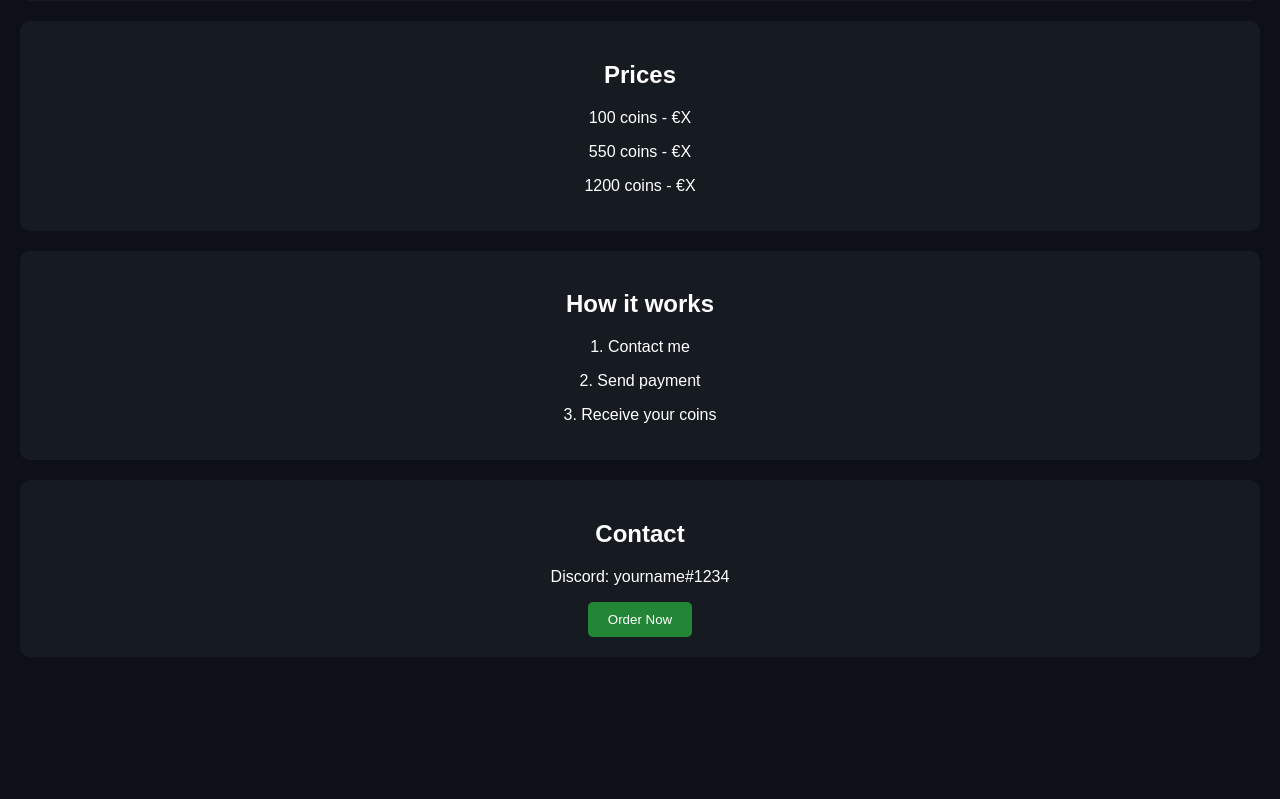
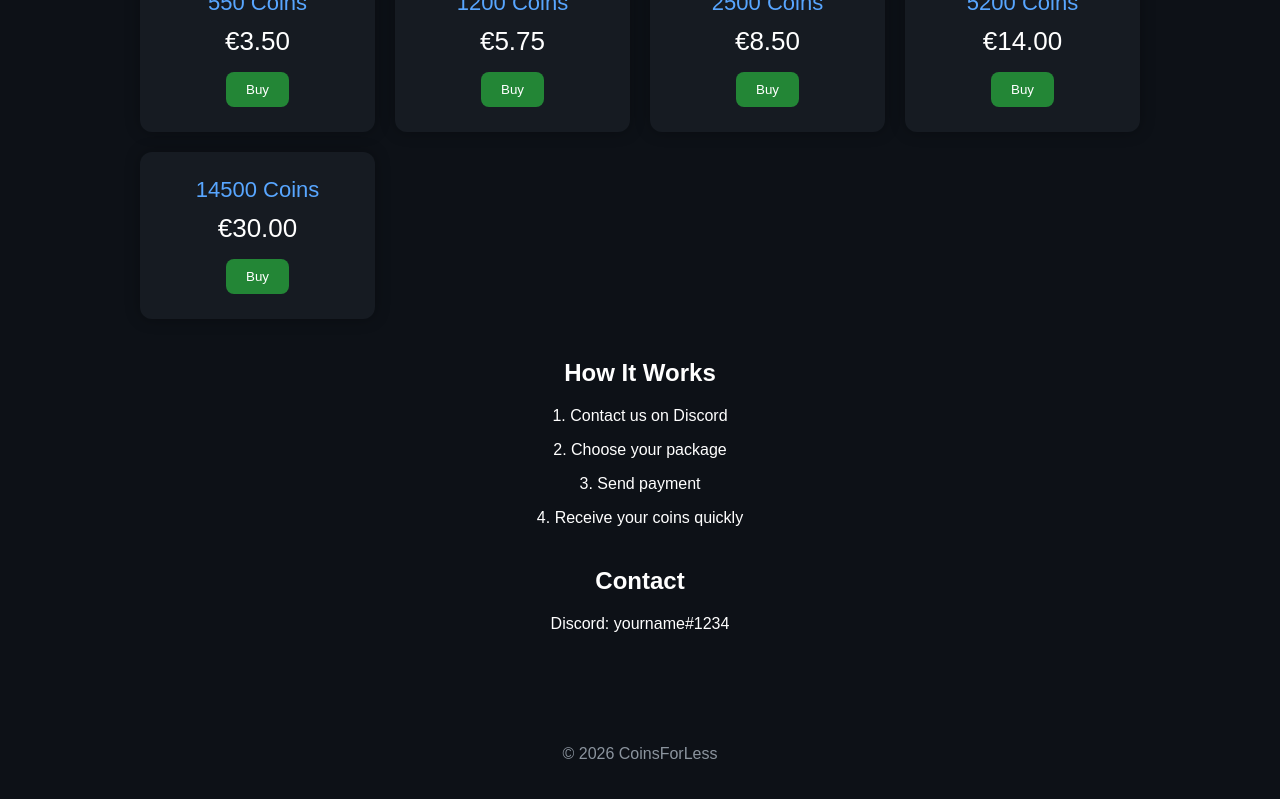
Before and after one commit to coinsforless/coinsforless.github.io, a plain HTML site: page index.html in a window 1280 px wide. Shown: the part 315-1114 px from the top of the page. Before the commit the page ends 992 px from the top, so only its background shows below. Drawn offline with Linux system fonts and the light colour scheme.

Commit message:
Update index.html

```diff
--- a/index.html
+++ b/index.html
@@ -2,69 +2,157 @@
 <html lang="en">
 <head>
   <meta charset="UTF-8">
-  <title>Cheap Pokémon GO Coins</title>
+  <title>CoinsForLess</title>
   <style>
     body {
-      font-family: Arial;
       margin: 0;
+      font-family: Arial, sans-serif;
       background: #0d1117;
       color: white;
+    }
+
+    header {
+      text-align: center;
+      padding: 40px 20px;
+      background: linear-gradient(135deg, #1f2937, #111827);
+    }
+
+    h1 {
+      margin: 0;
+      font-size: 42px;
+      color: #58a6ff;
+    }
+
+    .subtitle {
+      color: #c9d1d9;
+      margin-top: 10px;
+    }
+
+    .container {
+      max-width: 1000px;
+      margin: auto;
+      padding: 20px;
+    }
+
+    .pricing {
+      display: grid;
+      grid-template-columns: repeat(auto-fit, minmax(200px, 1fr));
+      gap: 20px;
+    }
+
+    .card {
+      background: #161b22;
+      padding: 25px;
+      border-radius: 12px;
+      text-align: center;
+      transition: 0.2s;
+      box-shadow: 0 0 15px rgba(0,0,0,0.3);
+    }
+
+    .card:hover {
+      transform: translateY(-5px);
+    }
+
+    .coins {
+      font-size: 22px;
+      margin-bottom: 10px;
+      color: #58a6ff;
+    }
+
+    .price {
+      font-size: 26px;
+      margin-bottom: 15px;
+    }
+
+    button {
+      background: #238636;
+      border: none;
+      padding: 10px 20px;
+      color: white;
+      border-radius: 8px;
+      cursor: pointer;
+    }
+
+    button:hover {
+      background: #2ea043;
+    }
+
+    .section {
+      margin-top: 40px;
       text-align: center;
     }
-    header {
-      background: #161b22;
+
+    footer {
+      text-align: center;
       padding: 20px;
-    }
-    h1 {
-      color: #58a6ff;
-    }
-    .box {
-      background: #161b22;
-      margin: 20px;
-      padding: 20px;
-      border-radius: 10px;
-    }
-    button {
-      background: #238636;
-      color: white;
-      padding: 10px 20px;
-      border: none;
-      border-radius: 5px;
-      cursor: pointer;
+      margin-top: 40px;
+      color: #8b949e;
     }
   </style>
 </head>
 <body>
 
 <header>
-  <h1>Pokémon GO Coins Shop</h1>
-  <p>Fast • Cheap • Simple</p>
+  <h1>CoinsForLess</h1>
+  <p class="subtitle">Cheap PokéCoins • Fast Delivery • 24/7 Service</p>
 </header>
 
-<div class="box">
-  <h2>Welcome</h2>
-  <p>Get your Pokémon GO coins for lower prices.</p>
+<div class="container">
+
+  <div class="section">
+    <h2>Our Prices</h2>
   </div>
 
-<div class="box">
-  <h2>Prices</h2>
-  <p>100 coins - €X</p>
-  <p>550 coins - €X</p>
-  <p>1200 coins - €X</p>
+  <div class="pricing">
+    <div class="card">
+      <div class="coins">550 Coins</div>
+      <div class="price">€3.50</div>
+      <button onclick="alert('Contact us on Discord to order')">Buy</button>
     </div>
 
-<div class="box">
-  <h2>How it works</h2>
-  <p>1. Contact me</p>
-  <p>2. Send payment</p>
-  <p>3. Receive your coins</p>
+    <div class="card">
+      <div class="coins">1200 Coins</div>
+      <div class="price">€5.75</div>
+      <button onclick="alert('Contact us on Discord to order')">Buy</button>
     </div>
 
-<div class="box">
+    <div class="card">
+      <div class="coins">2500 Coins</div>
+      <div class="price">€8.50</div>
+      <button onclick="alert('Contact us on Discord to order')">Buy</button>
+    </div>
+
+    <div class="card">
+      <div class="coins">5200 Coins</div>
+      <div class="price">€14.00</div>
+      <button onclick="alert('Contact us on Discord to order')">Buy</button>
+    </div>
+
+    <div class="card">
+      <div class="coins">14500 Coins</div>
+      <div class="price">€30.00</div>
+      <button onclick="alert('Contact us on Discord to order')">Buy</button>
+    </div>
+  </div>
+
+  <div class="section">
+    <h2>How It Works</h2>
+    <p>1. Contact us on Discord</p>
+    <p>2. Choose your package</p>
+    <p>3. Send payment</p>
+    <p>4. Receive your coins quickly</p>
+  </div>
+
+  <div class="section">
     <h2>Contact</h2>
     <p>Discord: yourname#1234</p>
-  <button>Order Now</button>
   </div>
+
+</div>
+
+<footer>
+  <p>© 2026 CoinsForLess</p>
+</footer>
 
 </body>
 </html>
```
Lines whose indentation alone changed are shown as unchanged.
